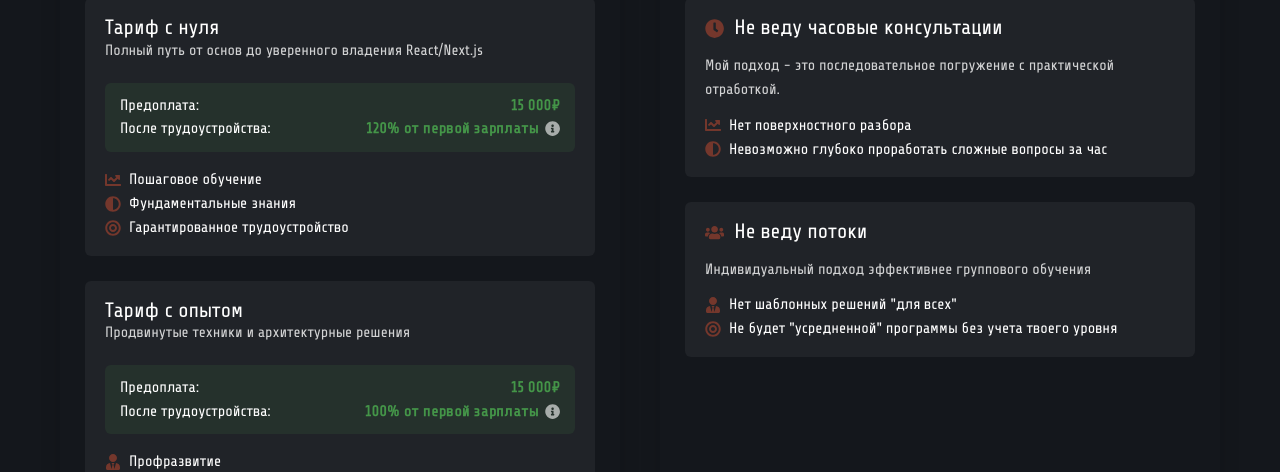
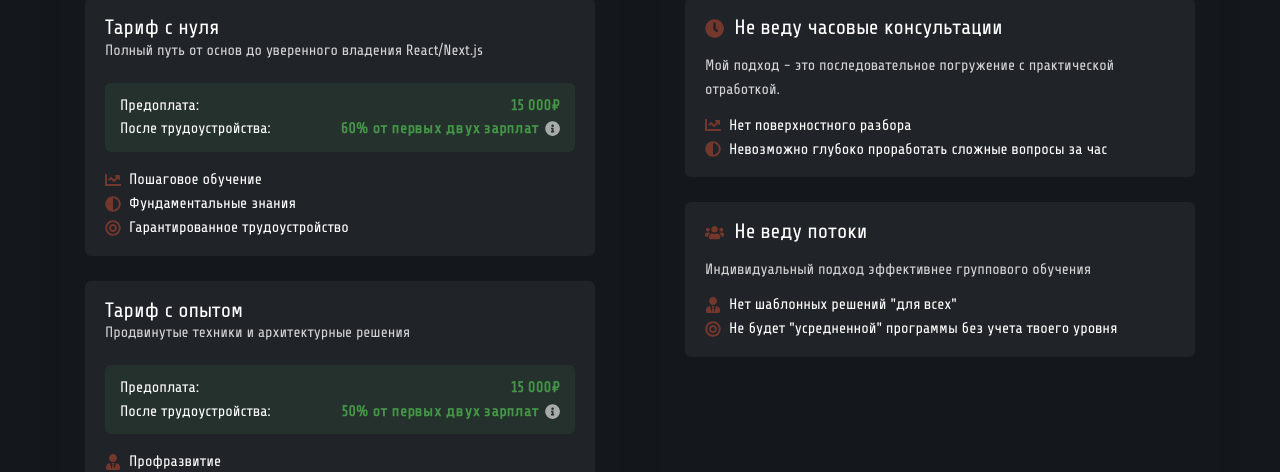
Before and after one commit to art-crazy/school-frontend, a React (Vite) app: page / in a window 1280 px wide. Shown: the part 2400-2872 px from the top of the page. Built offline with nearby package versions, Linux system fonts and the light colour scheme.

Commit message:
Изменен текст

```diff
--- a/src/shared/components/ServicesSection/ServicesSection.tsx
+++ b/src/shared/components/ServicesSection/ServicesSection.tsx
@@ -20,7 +20,7 @@ const ServicesSection = () => {
             icon: null,
             price: {
                 upfront: '15 000₽',
-                offer: '120% от первой зарплаты',
+                offer: '60% от первых двух зарплат',
                 offerTooltip: 'Оплачивается после фактического получения заработной платы.'
             },
             points: [
@@ -36,7 +36,7 @@ const ServicesSection = () => {
             icon: null,
             price: {
                 upfront: '15 000₽',
-                offer: '100% от первой зарплаты',
+                offer: '50% от первых двух зарплат',
                 offerTooltip: 'Оплачивается после фактического получения заработной платы.'
             },
             points: [
```
